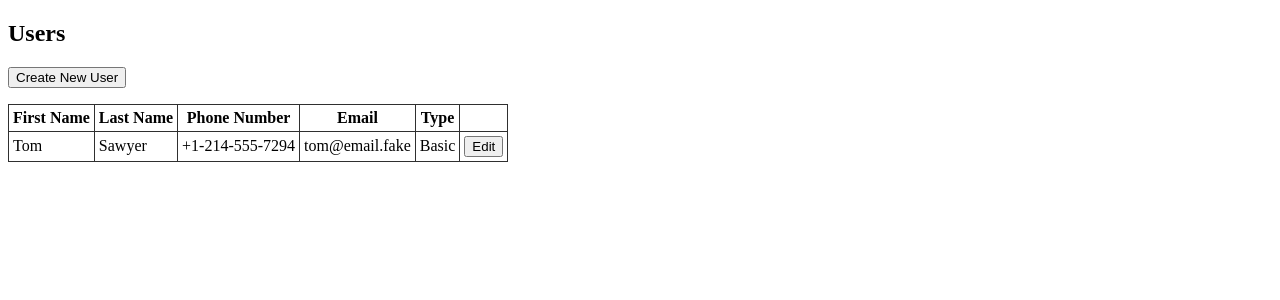
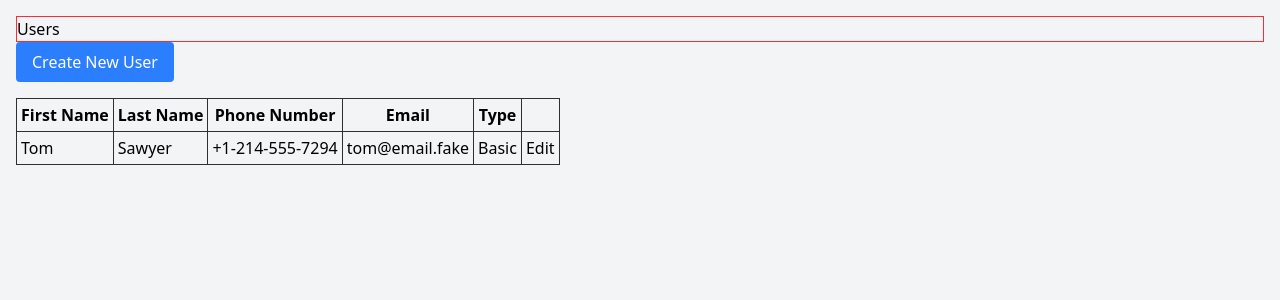
Before and after one commit to anthony-bonta-gaf-energy/gafe-interview-react, a React (Vite) app in the folder packages/user-web/: page / in a window 1280 px wide. Shown: the top 300 px of the page. Built offline with nearby package versions, Linux system fonts and the light colour scheme.

Commit message:
update project structure to support tailwindcss

```diff
--- a/packages/user-web/index.html
+++ b/packages/user-web/index.html
@@ -4,6 +4,7 @@
     <meta charset="UTF-8" />
     <meta name="viewport" content="width=device-width, initial-scale=1.0" />
     <link rel="icon" href="/images/svg/favicon.svg" />
+    <link href="/packages/user-web/src/styles.css" rel="stylesheet" />
     <title>User App</title>
   </head>
   <body>
--- a/packages/user-web/package.json
+++ b/packages/user-web/package.json
@@ -13,7 +13,8 @@
   },
   "scripts": {
     "build": "vite build",
-    "start": "vite"
+    "start": "vite",
+    "dev": "vite"
   },
   "devDependencies": {
     "@testing-library/react": "^16.3.0",
@@ -24,6 +25,8 @@
     "react-dom": "^19.1.0",
     "react-router": "^7.1.5",
     "react-router-dom": "^7.5.3",
+    "@tailwindcss/vite": "^4.1.8",
+    "tailwindcss": "^4.1.8",
     "typescript": "^5.8.3",
     "vite": "^6.3.4",
     "vitest": "^3.0.5"
--- a/packages/user-web/src/app/user-app.tsx
+++ b/packages/user-web/src/app/user-app.tsx
@@ -1,10 +1,10 @@
 import { Route, Routes } from 'react-router';
 import { UserListPage } from '../user/user-list-page';
-import { UserPage } from '../user/user-page';
+import UserPage from '../user/user-page';
 
 export function UserApp() {
   return (
-    <div className="gafe-user-app">
+    <div className="gafe-user-app bg-gray-100 min-h-screen p-4">
       <Routes>
         <Route path="/" element={<UserListPage />} />
         <Route path="/users/:id" element={<UserPage />} />
--- a/packages/user-web/src/index.tsx
+++ b/packages/user-web/src/index.tsx
@@ -2,6 +2,7 @@ import { StrictMode } from 'react';
 import { createRoot } from 'react-dom/client';
 import { BrowserRouter } from 'react-router-dom';
 import { UserApp } from './app/user-app';
+import './styles.css';
 
 const container = createRoot(document.getElementById('user-app')!);
 
--- /dev/null
+++ b/packages/user-web/src/styles.css
@@ -0,0 +1 @@
+@import "tailwindcss";
--- a/packages/user-web/src/user/user-list-page.tsx
+++ b/packages/user-web/src/user/user-list-page.tsx
@@ -9,8 +9,13 @@ export function UserListPage() {
 
   return (
     <div className={styles['user-list-page']}>
-      <h2>Users</h2>
-      <button onClick={handleCreateUser}>Create New User</button>
+      <h2 className="border border-red-500">Users</h2>
+      <button
+        onClick={handleCreateUser}
+        className="bg-blue-500 hover:bg-blue-700 text-white font-medium py-2 px-4 rounded focus:outline-none focus:shadow-outline"
+      >
+        Create New User
+      </button>
       <table>
         <thead>
           <tr>
--- a/packages/user-web/src/user/user-page.tsx
+++ b/packages/user-web/src/user/user-page.tsx
@@ -1,3 +1,5 @@
-export function UserPage() {
-  return <div className="modify-user-page">User Page</div>;
+function UserPage() {
+  return <div className="modify-user-page">User Pages</div>;
 }
+
+export default UserPage;
--- a/packages/user-web/vite.config.ts
+++ b/packages/user-web/vite.config.ts
@@ -1,2 +1,2 @@
 import { defineWeb } from '../../.config/vite-web';
-export default defineWeb(__dirname);
+export default defineWeb();
```
